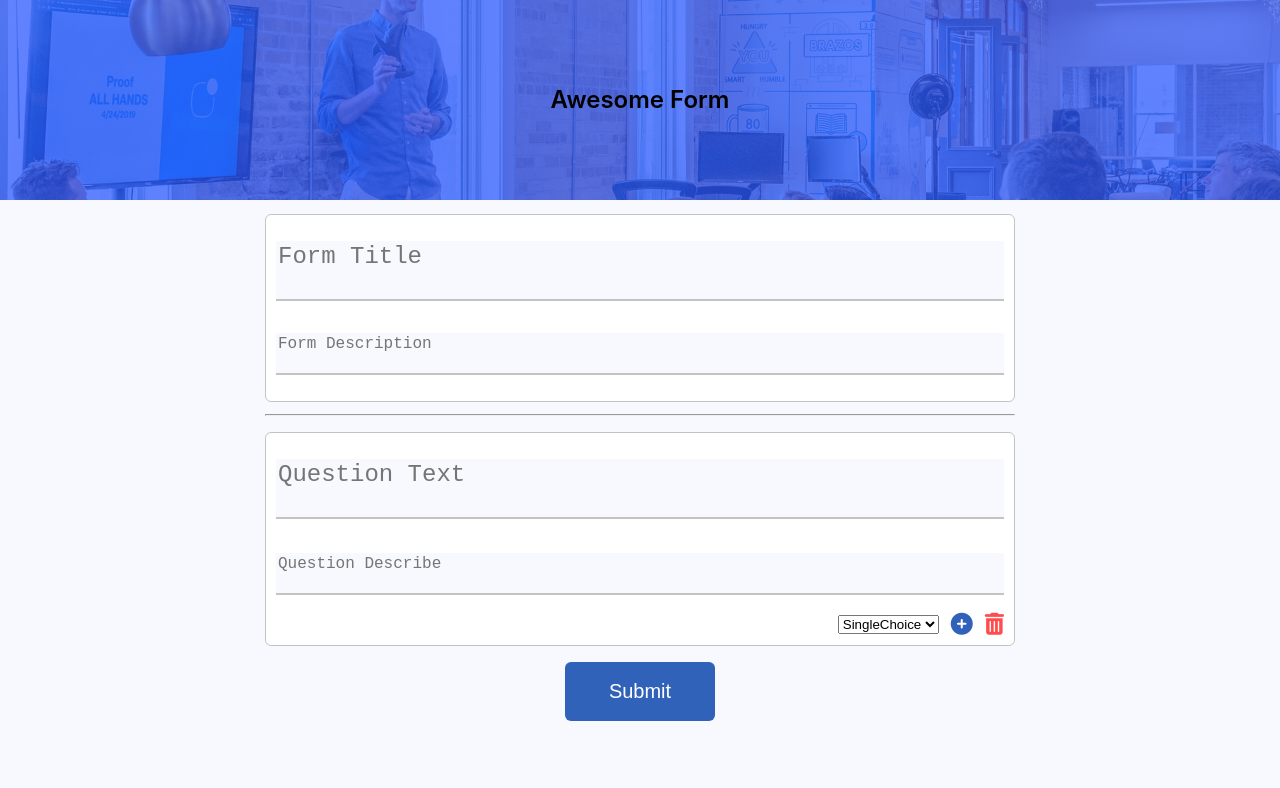
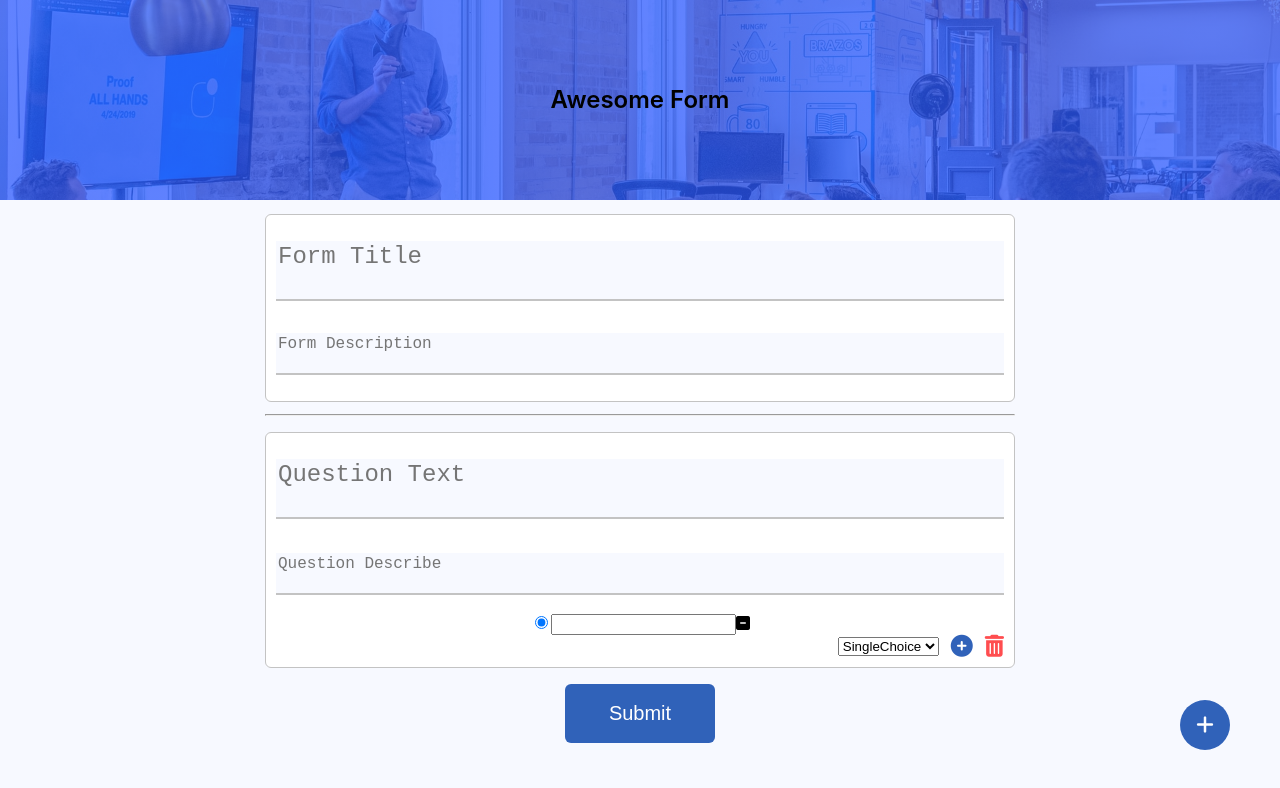
Before and after one commit to DarrenKwonDev/awesomeForm, a React app: page / in a window 1280 px wide. Shown: the top 788 px of the page. Built offline with nearby package versions, Linux system fonts and the light colour scheme.

Commit message:
check, rardio components and render different component depends on question type

```diff
--- a/src/App.js
+++ b/src/App.js
@@ -3,7 +3,7 @@ import { AppContext } from "./ContextApi";
 import styled from "styled-components";
 import HeaderBox from "./Components/HeaderBox";
 import FormTitle from "./Components/FormTitle";
-// import Remocon from "./Components/Molecule/Remocon";
+import FAB from "./Components/FAB";
 import Question from "./Components/Question";
 import GlobalStyle from "./Style/GlobalStyle";
 
@@ -45,12 +45,16 @@ function App() {
   const { QuestionArr } = useContext(AppContext);
 
   const context = useContext(AppContext);
-  console.log(context);
+
+  const onSubmit = () => {
+    console.log(context);
+  };
+
   return (
     <>
       <GlobalStyle />
       <HeaderBox />
-      {/* <Remocon /> */}
+      <FAB />
 
       {/* 내용 */}
       <BodyWrapper>
@@ -58,15 +62,10 @@ function App() {
         <div>
           <FormTitle />
           <hr style={{ margin: "12px 0" }} />
-          {QuestionArr &&
-            QuestionArr.map((el) => (
-              <React.Fragment key={el.id}>
-                <Question type={el.type} data-id={el.id} id={el.id} />
-              </React.Fragment>
-            ))}
+          {QuestionArr && QuestionArr.map((el) => <Question type={el.type} key={el.id} id={el.id} />)}
 
           <div style={{ display: "flex", justifyContent: "center" }}>
-            <SubmitButton>Submit</SubmitButton>
+            <SubmitButton onClick={onSubmit}>Submit</SubmitButton>
           </div>
         </div>
         <div className="rightBar"></div>
--- /dev/null
+++ b/src/Atom/Check.js
@@ -0,0 +1,22 @@
+import React, { useState, useEffect } from "react";
+import styled from "styled-components";
+
+const StyledCheck = styled.input``;
+
+function Check() {
+  const [RadioInput, setRadioInput] = useState("");
+
+  const RadioInputChange = (e) => {
+    setRadioInput(e.target.value);
+  };
+
+  return (
+    <label htmlFor={RadioInput}>
+      <StyledCheck type="checkbox" id={RadioInput} name={RadioInput} value={RadioInput} checked={true} onChange={() => console.log("what")} />;
+      <input value={RadioInput} onChange={RadioInputChange}></input>
+      <i className="fas fa-minus-square"></i>
+    </label>
+  );
+}
+
+export default Check;
--- /dev/null
+++ b/src/Atom/Radio.js
@@ -0,0 +1,21 @@
+import React, { useState, useEffect } from "react";
+
+function Radio() {
+  const [RadioInput, setRadioInput] = useState("");
+
+  const RadioInputChange = (e) => {
+    setRadioInput(e.target.value);
+  };
+
+  return (
+    <>
+      <label htmlFor={RadioInput}>
+        <input type="radio" id={RadioInput} name={RadioInput} value={RadioInput} checked={true} onChange={() => console.log("what")}></input>
+        <input value={RadioInput} onChange={RadioInputChange}></input>
+        <i className="fas fa-minus-square"></i>
+      </label>
+    </>
+  );
+}
+
+export default Radio;
--- a/src/Atom/TextArea.js
+++ b/src/Atom/TextArea.js
@@ -1,5 +1,6 @@
-import React, { useState, useEffect, useCallback, useRef } from "react";
+import React, { useState, useEffect, useCallback, useRef, useContext } from "react";
 import styled from "styled-components";
+import { AppContext } from "../ContextApi";
 
 const StyledTextArea = styled.textarea`
   width: 100%;
@@ -16,24 +17,38 @@ const StyledTextArea = styled.textarea`
   }
 `;
 
-function TextArea({ initialValue = "", placeholder = "", fontSize = 16 }) {
+function TextArea({ initialValue = "", placeholder = "", fontSize = 16, belonging, id }) {
   const [text, settext] = useState(initialValue);
   const textareaRef = useRef(null);
+  const context = useContext(AppContext);
 
   const textChange = useCallback(
     (e) => {
       settext(e.target.value);
-      console.log(text);
+
+      const target = context.QuestionArr.filter((item) => item.id === id);
+
+      if (id !== "form") {
+        if (belonging === "title") {
+          target[0].title = e.target.value;
+        } else if (belonging === "detail") {
+          target[0].detail = e.target.value;
+        } else {
+          target[0].answer = e.target.value;
+        }
+      } else {
+        // id가 form인 경우 (form의 제목, 설명에 대한 수정)
+        if (belonging === "title") {
+          // form의 title
+          context.formInfo.title = e.target.value;
+        } else {
+          // form의 detail
+          context.formInfo.detail = e.target.value;
+        }
+      }
     },
     [text]
   );
-
-  const onFocus = () => {
-    console.log("focus");
-    textareaRef.current.style.borderBottom = `5px solid ${(props) => props.theme.colors.pointColor}`;
-
-    return;
-  };
 
   useEffect(() => {
     textareaRef.current.style.height = "auto";
@@ -43,7 +58,7 @@ function TextArea({ initialValue = "", placeholder = "", fontSize = 16 }) {
 
   return (
     <>
-      <StyledTextArea ref={textareaRef} value={text} onChange={textChange} onFocus={onFocus} placeholder={placeholder} fontSize={fontSize}></StyledTextArea>
+      <StyledTextArea ref={textareaRef} value={text} onChange={textChange} placeholder={placeholder} fontSize={fontSize}></StyledTextArea>
     </>
   );
 }
--- /dev/null
+++ b/src/Components/FAB.js
@@ -0,0 +1,48 @@
+import React, { useContext } from "react";
+import { AppContext } from "../ContextApi";
+import styled from "styled-components";
+
+const StyledFAB = styled.div`
+  display: absolute;
+  bottom: 50px;
+  right: 50px;
+
+  position: fixed;
+
+  z-index: 10;
+  outline: none;
+
+  .plusButton {
+    display: flex;
+    justify-content: center;
+    align-items: center;
+
+    background-color: ${(props) => props.theme.colors.pointColor};
+    color: ${(props) => props.theme.colors.white};
+
+    width: 50px;
+    height: 50px;
+    font-size: ${(props) => props.theme.fontSizes.xl};
+
+    border: transparent;
+    border-radius: 999px;
+
+    cursor: pointer;
+  }
+`;
+
+function Remocon() {
+  const { QuestionArr, addQuestion } = useContext(AppContext);
+
+  const onClick = () => {
+    return addQuestion();
+  };
+
+  return (
+    <StyledFAB onClick={onClick}>
+      <i className="fas fa-plus plusButton"></i>
+    </StyledFAB>
+  );
+}
+
+export default Remocon;
--- a/src/Components/FormTitle.js
+++ b/src/Components/FormTitle.js
@@ -6,8 +6,8 @@ import FormInfoBox from "../Molecule/FormInfoBox";
 function FormTitle() {
   return (
     <FormInfoBox>
-      <TextArea placeholder={"Form Title"} fontSize={24} />
-      <TextArea placeholder={"Form Description"} />
+      <TextArea placeholder={"Form Title"} fontSize={24} belonging="title" id="form" />
+      <TextArea placeholder={"Form Description"} belonging="detail" id="form" />
     </FormInfoBox>
   );
 }
--- a/src/Components/Question.js
+++ b/src/Components/Question.js
@@ -1,15 +1,27 @@
-import React, { useState } from "react";
+import React, { useState, useCallback, useContext } from "react";
+import { AppContext } from "../ContextApi";
 import TextArea from "../Atom/TextArea";
 import QuestionBox from "../Molecule/QuestionBox";
 
-function Question({ type }) {
+import AnswerQuestion from "../Molecule/AnswerQuestion";
+import SingleChoice from "../Molecule/SingleChoice";
+import MultiChoice from "../Molecule/MultiChoice";
+
+function Question({ type, id }) {
   const [QuestionType, setQuestionType] = useState(type);
+  const context = useContext(AppContext);
 
-  const typeChange = (e) => {
-    setQuestionType(e.target.value);
-  };
+  const typeChange = useCallback(
+    (e) => {
+      setQuestionType(e.target.value);
+      const target = context.QuestionArr.filter((item) => item.id === id);
+      target[0].type = e.target.value;
+    },
+    [QuestionType]
+  );
 
   const onDeleteClick = (e) => {
+    // 아. ㅜㅜ class 어디갔니
     console.log(e.target.parentNode.className);
     console.log(e.target.parentNode.parentNode.className);
   };
@@ -24,9 +36,18 @@ function Question({ type }) {
   return (
     <QuestionBox>
       <div style={{ width: "100%" }}>
-        <TextArea placeholder="Question Text" fontSize={24} />
-        <TextArea placeholder="Question Describe" />
+        <TextArea placeholder="Question Text" fontSize={24} belonging="title" id={id} />
+        <TextArea placeholder="Question Describe" belonging="detail" id={id} />
       </div>
+
+      {/* render diffenct jsx chunk based on type */}
+      {QuestionType === "MultiChoice" && <MultiChoice />}
+
+      {QuestionType === "SingleChoice" && <SingleChoice />}
+
+      {QuestionType === "ShortAnswer" && <AnswerQuestion placeholder="단답형 텍스트" belonging="answer" id={id} />}
+
+      {QuestionType === "LongAnswer" && <AnswerQuestion placeholder="장문형 텍스트" belonging="answer" id={id} />}
 
       {/* bottom bar */}
       <div className="bottomIcons">
--- a/src/ContextApi.js
+++ b/src/ContextApi.js
@@ -3,17 +3,24 @@ import React, { createContext, useState } from "react";
 // context 생성
 export const AppContext = createContext();
 
+//====================================
+// const Schmea = { id: Date.now(), type: "SingleChoice", radiosAmount: 2, title: "", detail: "", options: [], answer: "" }
+//====================================
+
 // provider 생성
 const AppContextProvider = ({ children }) => {
-  const [QuestionArr, setQuestionArr] = useState([{ id: Date.now(), type: "SingleChoice", radiosAmount: 2 }]);
+  const [QuestionArr, setQuestionArr] = useState([{ id: Date.now(), type: "SingleChoice", radiosAmount: 2, title: "", detail: "", options: [], answer: "" }]);
+
+  // form의 제목, 내용을 담기 위해서 state를 사용할 필요 없음. reactive하게 반응할 이유가 없기 때문
+  let formInfo = { id: "form", type: "form", title: "", detail: "" };
 
   const addQuestion = () => {
-    console.log(QuestionArr);
-    let tempArr = QuestionArr.concat([{ id: Date.now(), type: "MultiChoice", radiosAmount: 2 }]);
+    // concat으로 불변성 유지할 것
+    let tempArr = QuestionArr.concat([{ id: Date.now(), type: "SingleChoice", radiosAmount: 2, title: "", detail: "", options: [], answer: "" }]);
     setQuestionArr(tempArr);
   };
 
-  return <AppContext.Provider value={{ name: "Darren", QuestionArr, addQuestion }}>{children}</AppContext.Provider>;
+  return <AppContext.Provider value={{ QuestionArr, addQuestion, setQuestionArr, formInfo }}>{children}</AppContext.Provider>;
 };
 
 export default AppContextProvider;
--- /dev/null
+++ b/src/Molecule/AnswerQuestion.js
@@ -0,0 +1,12 @@
+import React from "react";
+import TextArea from "../Atom/TextArea";
+
+function AnswerQuestion({ placeholder = "", belonging, id }) {
+  return (
+    <div style={{ width: "100%" }}>
+      <TextArea placeholder={placeholder} belonging={belonging} id={id} />
+    </div>
+  );
+}
+
+export default AnswerQuestion;
--- /dev/null
+++ b/src/Molecule/MultiChoice.js
@@ -0,0 +1,18 @@
+import React from "react";
+import styled from "styled-components";
+import Check from "../Atom/Check";
+
+const StyledMultiChoice = styled.div`
+  display: flex;
+  justify-content: flex-start;
+`;
+
+function MultiChoice() {
+  return (
+    <StyledMultiChoice>
+      <Check />
+    </StyledMultiChoice>
+  );
+}
+
+export default MultiChoice;
--- /dev/null
+++ b/src/Molecule/SingleChoice.js
@@ -0,0 +1,18 @@
+import React from "react";
+import Radio from "../Atom/Radio";
+import styled from "styled-components";
+
+const StyledSingleChoice = styled.div`
+  display: flex;
+  justify-content: flex-start;
+`;
+
+function CheckBoxCompo() {
+  return (
+    <StyledSingleChoice>
+      <Radio />
+    </StyledSingleChoice>
+  );
+}
+
+export default CheckBoxCompo;
```
